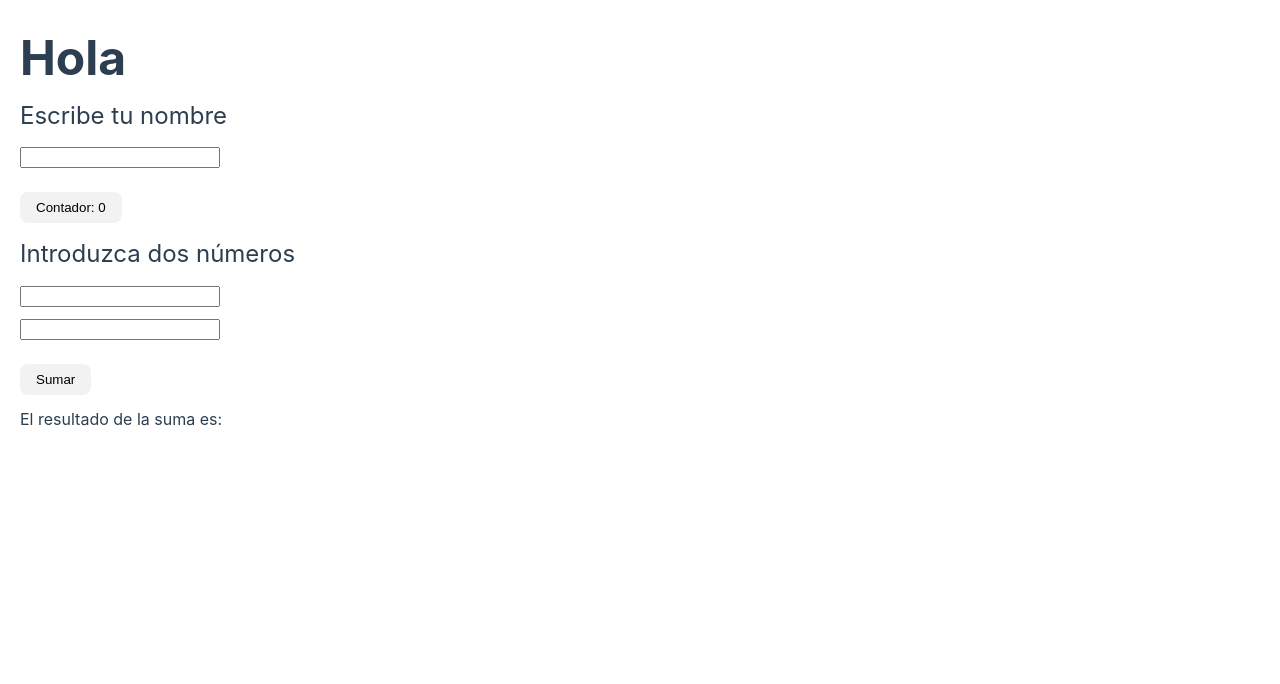
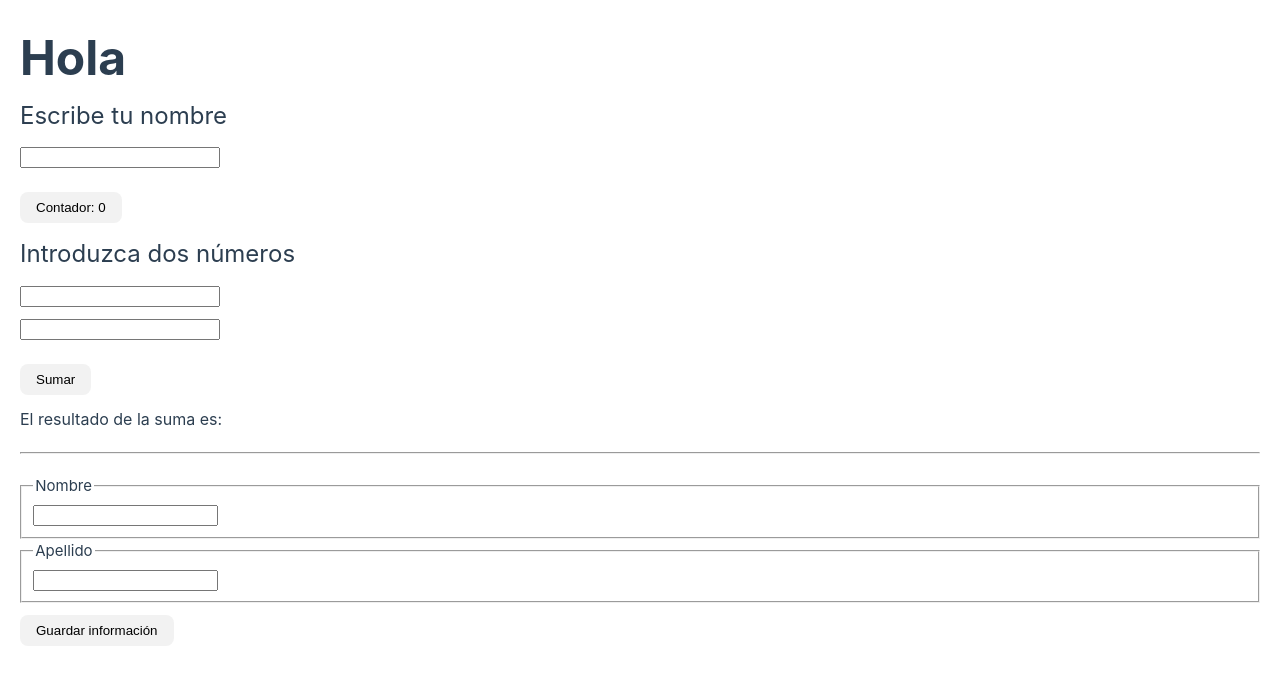
Before and after one commit to AngelAlmanza/programacion-avanzada-web, a Vue app in the folder Unidad3/: page / in a window 1280 px wide. Shown: the top 684 px of the page. Built offline with nearby package versions, Linux system fonts and the light colour scheme.

Commit message:
Ejercicio con v-model

```diff
--- a/Unidad3/src/App.vue
+++ b/Unidad3/src/App.vue
@@ -1,9 +1,16 @@
 <script setup>
+import EjercicioVFor from './components/EjercicioVFor.vue';
 import EjercicioVModel from './components/EjercicioVModel.vue';
 </script>
 
 <template>
   <EjercicioVModel />
+  <hr>
+  <EjercicioVFor />
 </template>
 
-<style scoped></style>
+<style scoped>
+  hr {
+    margin: 20px 0;
+  }
+</style>
--- /dev/null
+++ b/Unidad3/src/components/EjercicioVFor.vue
@@ -0,0 +1,40 @@
+<template>
+  <fieldset>
+    <legend>Nombre</legend>
+    <input type="text" v-model="name">
+  </fieldset>
+  <fieldset>
+    <legend>Apellido</legend>
+    <input type="text" v-model="lastName">
+  </fieldset>
+  <ul id="users">
+    <li v-for="user in users" :key="user.id">
+      {{ user.name }} {{ user.lastName }}
+    </li>
+  </ul>
+  <button @click="addPerson" id="save">Guardar información</button>
+</template>
+
+<script setup>
+import { ref } from 'vue';
+  const name = ref('');
+  const lastName = ref('');
+  const users = ref([]);
+  const addPerson = () => {
+    if (name.value.length === 0 || lastName.value.length === 0) return
+    users.value.push({id: Symbol(), name: name.value, lastName: lastName.value});
+    name.value = '';
+    lastName.value = '';
+  };
+</script>
+
+<style lang="scss" scoped>
+  button {
+    border: none;
+    outline: none;
+    border-radius: 8px;
+    padding: 8px 16px;
+    margin: 12px 0;
+    background-color: var(--vt-c-text-dark-2);
+  }
+</style>
```
